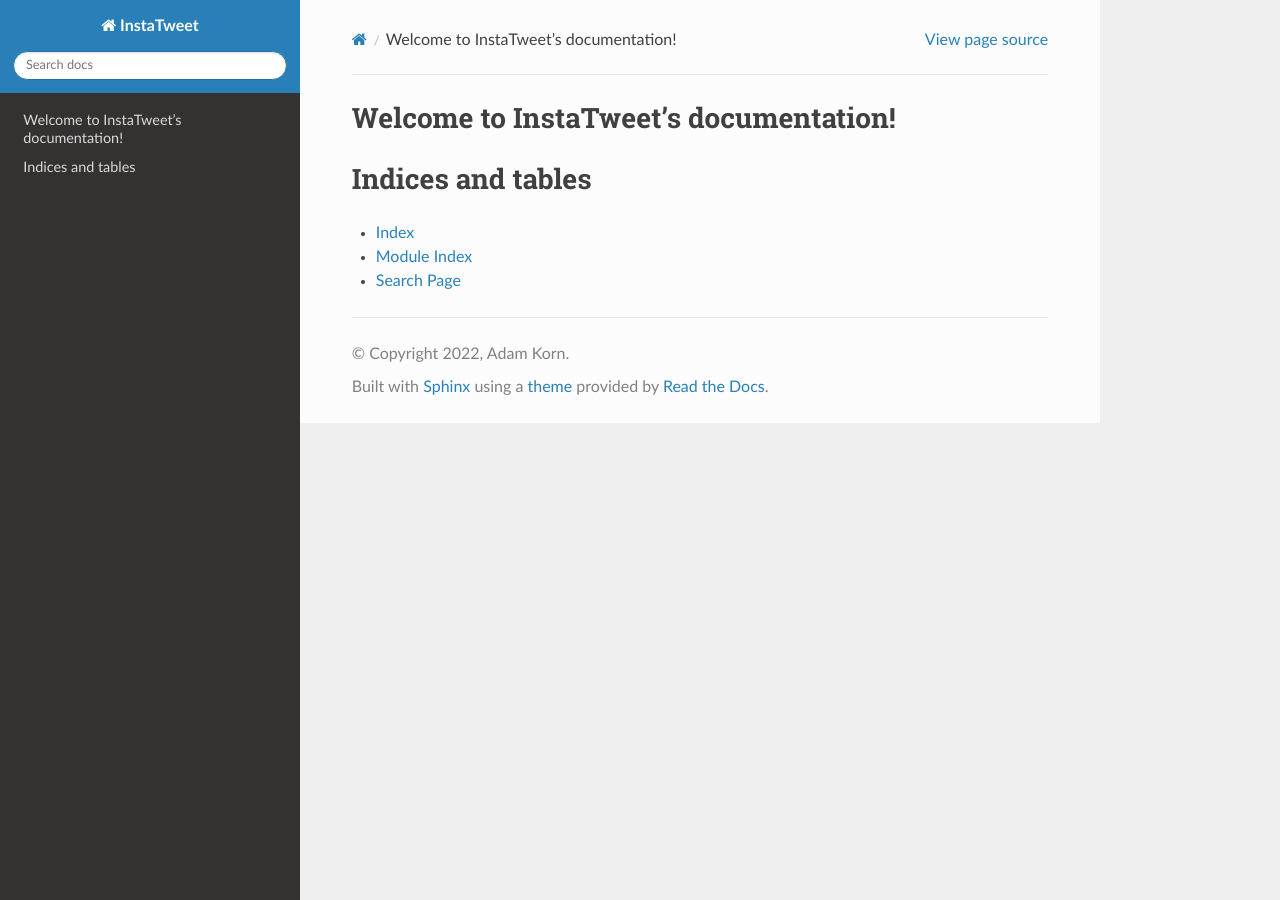
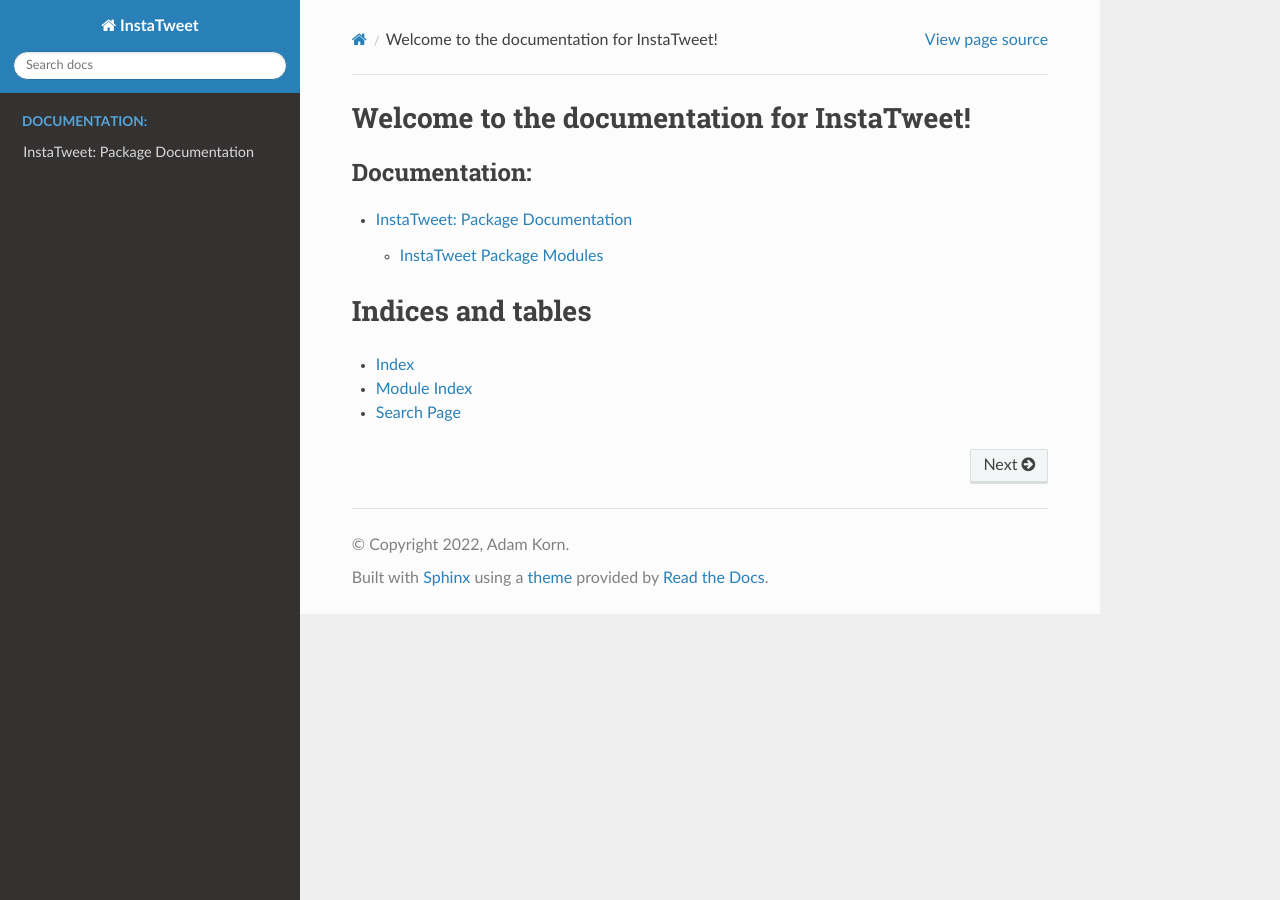
Before and after one commit to TDKorn/insta-tweet, a Sphinx documentation site: the page built from docs/source/index.rst, in a window 1280 px wide. Built offline with Sphinx 7.4.7 and the Read the Docs theme 2.0.0, drawn with Linux system fonts in a browser that asks for light colours.

````diff
--- a/docs/source/index.rst
+++ b/docs/source/index.rst
@@ -3,12 +3,14 @@
    You can adapt this file completely to your liking, but it should at least
    contain the root `toctree` directive.
 
-Welcome to InstaTweet's documentation!
-======================================
+Welcome to the documentation for InstaTweet!
+============================================
 
 .. toctree::
    :maxdepth: 2
-   :caption: Contents:
+   :caption: Documentation:
+
+   instatweet_package
 
 
 
--- /dev/null
+++ b/docs/source/instatweet_package.rst
@@ -0,0 +1,13 @@
+InstaTweet: Package Documentation
+==================================
+
+The  ``InstaTweet`` package contains all modules and classes you'll need to get a ```Profile``` configured and ready
+for InstaTweeting
+
+See below for documentation on each module in the package
+
+.. toctree::
+   :maxdepth: 2
+   :caption: Package Modules
+
+   modules
````
Also changed, not shown: docs/source/db.rst (added, +18 -0 lines), docs/source/instaclient.rst (added, +7 -0 lines), docs/source/instapost.rst (added, +7 -0 lines), docs/source/instatweet_class.rst (added, +15 -0 lines), docs/source/instauser.rst (added, +7 -0 lines), docs/source/modules.rst (added, +19 -0 lines), docs/source/profile.rst (added, +7 -0 lines), docs/source/tweetclient.rst (added, +7 -0 lines), docs/source/utils.rst (added, +9 -0 lines).
